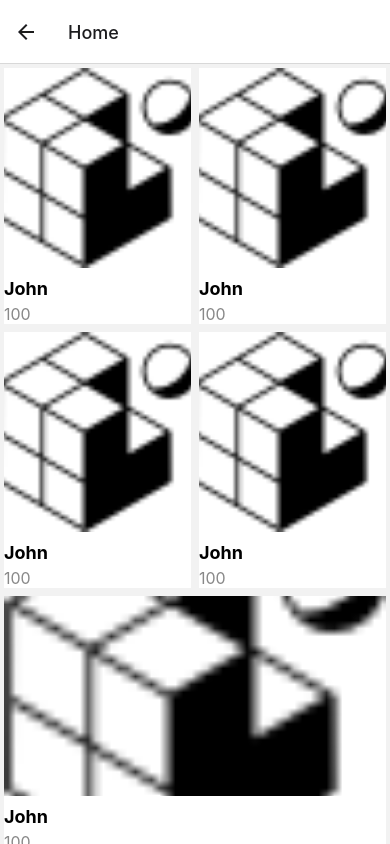
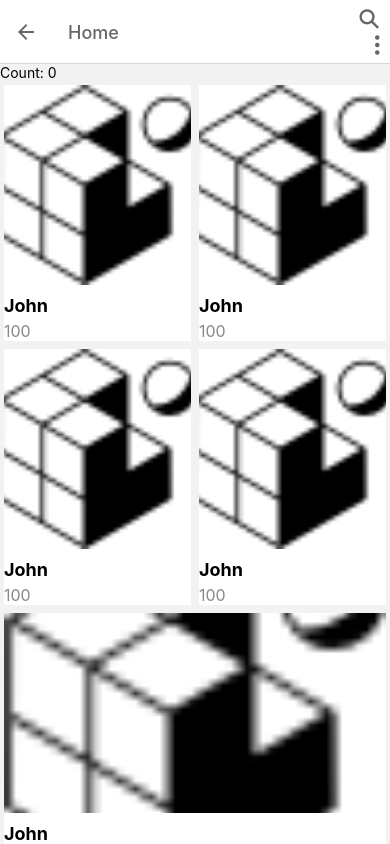
Before and after one commit to Suhdo2453/Asignment_MOB402, a React Native app in the folder App_Client/: screen /Main in a window 390 px wide. Built offline with nearby package versions, Linux system fonts and the light colour scheme.

Commit message:
feat: install react-navigation-header-buttons

```diff
--- a/App_Client/package.json
+++ b/App_Client/package.json
@@ -17,7 +17,8 @@
     "react-native": "0.71.4",
     "react-native-safe-area-context": "4.5.0",
     "react-native-screens": "~3.20.0",
-    "react-native-vector-icons": "^9.2.0"
+    "react-native-vector-icons": "^9.2.0",
+    "react-navigation-header-buttons": "^10.0.0"
   },
   "devDependencies": {
     "@babel/core": "^7.20.0"
--- a/App_Client/screens/mainScreens/Home.jsx
+++ b/App_Client/screens/mainScreens/Home.jsx
@@ -3,16 +3,39 @@ import {
     Text,
     View,
     FlatList,
-    SafeAreaView
+    SafeAreaView,
+    Button,
+    TouchableOpacity
 } from 'react-native'
 import React, { useState } from 'react'
 import ListItem from '../../components/ListItem'
 import Data from '../../data/data.json'
+import Icon from 'react-native-vector-icons/Ionicons'
 
 const Home = ({ navigation, route }) => {
+    const [count, setCount] = useState(0);
+
+    React.useEffect(() => {
+        navigation.setOptions({
+            headerRight: () => (
+                <>
+                    <TouchableOpacity onPress={() => setCount((c) => c + 1)} style={{ marginEnd: 8 }}>
+                        <Icon name='ios-search-sharp' size={24} color={'#666666'} />
+                    </TouchableOpacity>
+
+                    <TouchableOpacity onPress={() => setCount((c) => c + 1)} >
+                        <Icon name='ellipsis-vertical' size={24} color={'#666666'} />
+                    </TouchableOpacity>
+                </>
+            ),
+            headerTintColor: '#666666',
+        });
+    }, [navigation])
+
 
     return (
         <SafeAreaView style={styles.container}>
+            <Text>Count: {count}</Text>
             <FlatList
                 numColumns={2}
                 data={Data.items}
```
Also changed, not shown: 1 other file (tests, documents, lock files or other folders).
